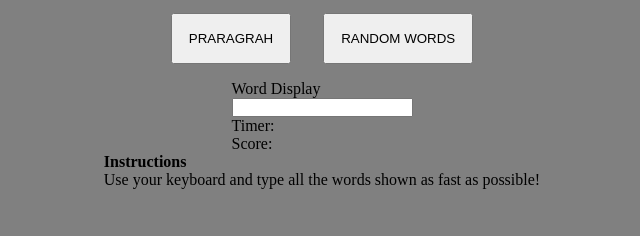
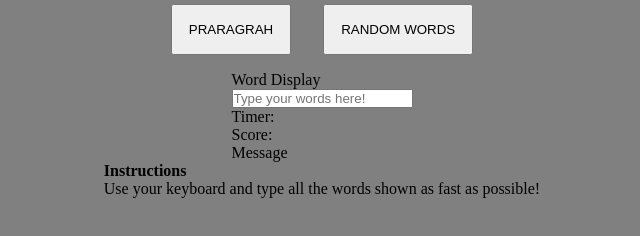
Before and after one commit to j-jinjia/typing-game, a plain HTML site: page index.html in a window 1280 px wide. Shown: the part 332-568 px from the top of the page, without its empty margins (318-958 px from the left). Drawn offline with Linux system fonts and the light colour scheme.

Commit message:
changed some tags

```diff
--- a/index.html
+++ b/index.html
@@ -20,10 +20,11 @@
 
         <section class="gameSettings">
             <div class="gameSettings__screenDisplay">Word Display</div>
-            <input class="gameSettings__inputBar" type="text" ></input>
+            <input class="gameSettings__inputBar" type="text" placeholder="Type your words here!"></input>
             <div class="scoreBoard">
                 <div class ="scoreBoard__timer">Timer:</div>
                 <div class ="scoreBoard__score">Score:</div>
+                <div class="scoreBoard__message">Message</div>
             </div>
         </section>
 
```
